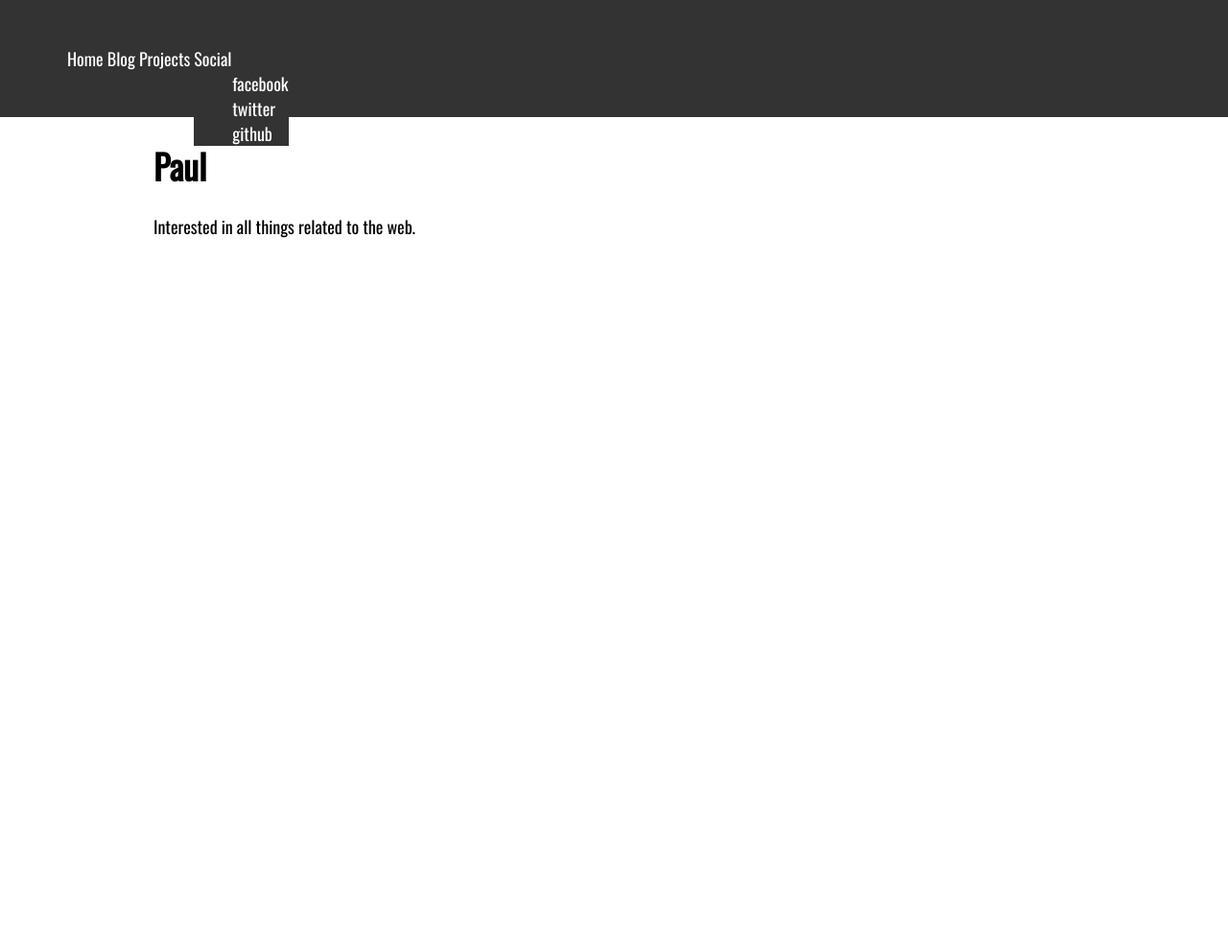
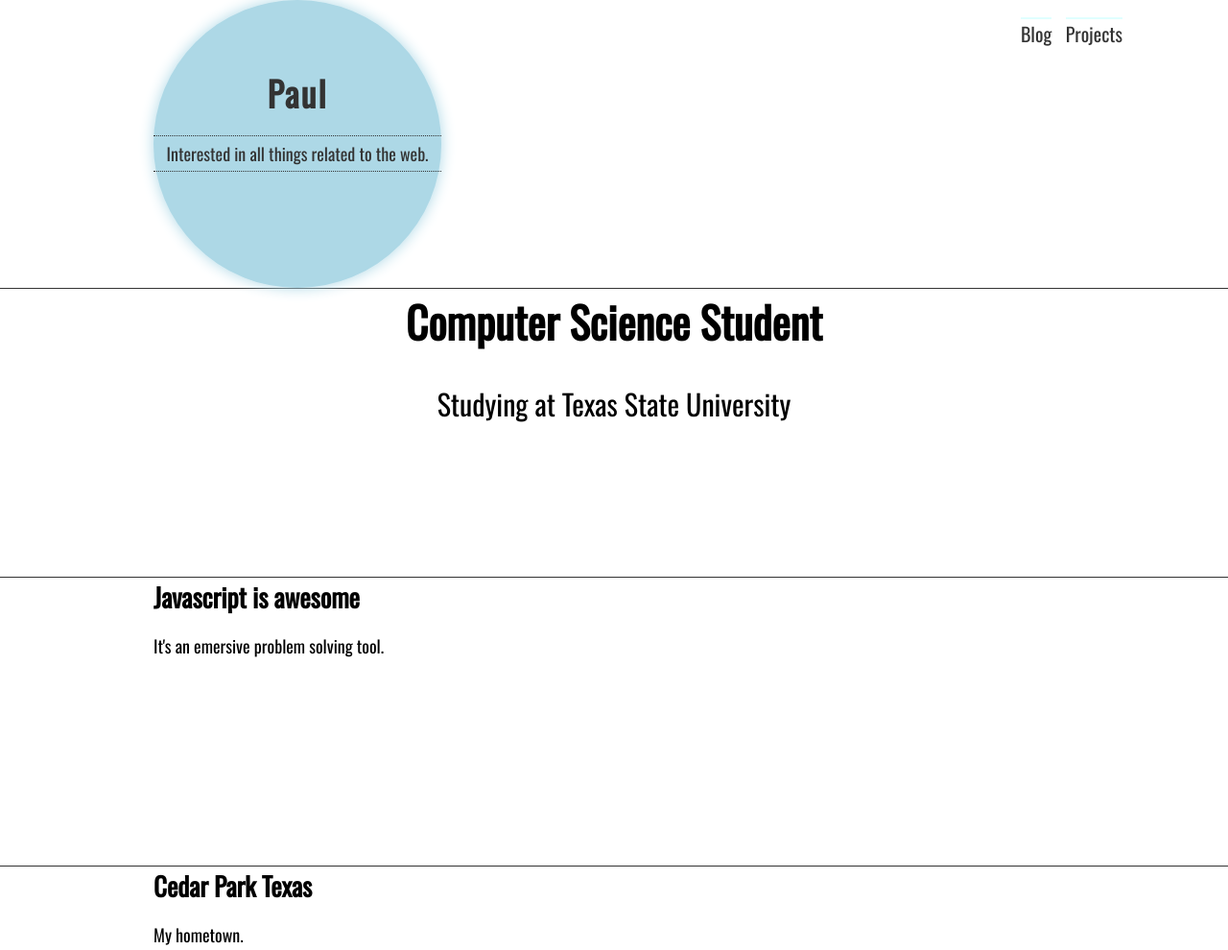
Before and after one commit to paulserraino/mysite, a plain HTML site: page views/index.html in a window 1280 px wide. Shown: the top 990 px of the page at 96% size. Before the commit the page ends 800 px from the top, so only its background shows below. Drawn offline with nearby package versions, Linux system fonts and the light colour scheme.

Commit message:
updating style and layout

```diff
--- a/css/main.css
+++ b/css/main.css
@@ -8,33 +8,141 @@ body {
 
 ul,ol { list-style: none;}
 
+section, header, footer {
+	border-bottom: 1px solid #333;
+	height: 300px;
+	margin: 0;
+}
+
+h1,h2,h3 {
+	margin: 0;
+	padding: 0;
+}
+
+section {
+	height: 300px;
+}
+
 .container {
 	width: 960px;
 	margin: 0 auto;
 }
 
-/*---------Navbar---------*/
-nav {
-	background-color: #333;
-	margin: 0;
-	padding: 30px;
+/*---------Header---------*/
+.me {
+	background-color: lightblue;
+	color: #333;
+	width: 300px;
+	height: 300px;
+	border-radius: 50%;
+	float: left;
+	box-shadow: lightblue 0 0 15px;
+
+	-webkit-transition: all 0.7s;
+	-moz-transition: all 0.7s;
+	transition: all 0.7s;
+}
+
+.me:hover {
+	background-color: royalblue;
+	height: 280px;
+	margin-top: 10px;
+}
+
+.title {
+	position: relative;
+	word-wrap: break-word;
+	text-align: center;
+	top: 70px;
+
+	-webkit-transition: all 0.7s;
+	-moz-transition: all 0.7s;
+	transition: all 0.7s;
+}
+
+.title h1 {
+	letter-spacing: 2px;
+}
+
+.title:hover {
+	-webkit-transform: rotate(20deg);
+	-moz-transform: rotate(20deg);
+	transform: rotate(20deg);
+}
+
+.title p {
+	border-top: 1px dotted #333;
+	border-bottom: 1px dotted #333;
+	padding-top: 5px;
+	padding-bottom: 5px;
+}
+
+.nav {
+	position: fixed;
+	right: 100px;
+	font-size: 20px;
+}
+
+.navbar li {
+	display: inline-block;
+	margin-right: 10px;
 }
 
 .navbar a {
-	color: #fff;
-	text-decoration: none
+	text-decoration: none;
+	color: #333;
+	border-top: 2px solid lightcyan;
+
+	-webkit-transition: all 0.4s;
+	-moz-transition: all 0.4s;
+	transition: all 0.4s;
 }
-.navbar a:hover { color: lightblue; }
 
-.navbar li {
+.navbar a:hover {
+	border-top: none;
+	border-left: 2px solid lightcyan;
+	color: #888;
+}
+
+/*-------Student---------*/
+#student-section {
+}
+#student {
+	text-align: center;
+	font-size: 30px;
+}
+
+/* box effect */
+
+
+/*-------Footer-----*/
+.footer {
+	background-color: #333;
+	height: 150px;
+}
+
+.social {
+	margin: 0 auto;
+	width: 300px;
+	border-left: 1px dotted #fff;
+	border-right: 1px dotted #fff;
+}
+
+.social a {
+	text-decoration: none;
+	color: #FFF;
+	font-size: 100px;
+}
+
+.social a:hover {
+	color: lightblue;
+}
+
+.social li {
 	display: inline-block;
 }
 
-.dropdown {
-	position: absolute;
-	background-color: #333;
+/*--------Mobile ------*/
+@media (max-width: 800px) {
+
 }
-
-.dropdown li {
-	display: block;
-}
--- a/js/main.js
+++ b/js/main.js
@@ -0,0 +1,5 @@
+(function ($){
+	$(document).ready(function (){
+
+	})
+})(jQuery)
--- a/views/index.html
+++ b/views/index.html
@@ -1,36 +1,63 @@
 <!doctype html>
 <html lang="en">
 <head>
+
 	<link rel="stylesheet" href="../css/normalize.css">
+	<link href="//netdna.bootstrapcdn.com/font-awesome/3.2.1/css/font-awesome.css" rel="stylesheet">
 	<link rel="stylesheet" href="../css/main.css">
 	<meta charset="UTF-8">
-	<title>paul serraino</title>
+	<title>Paul Serraino</title>
 </head>
 <body>
 	<header>
-		<nav>
-			<ol class="navbar">
-				<li><a href="#">Home</a></li>
-				<li><a href="#">Blog</a></li>
-				<li><a href="#">Projects</a></li>
-				<li><a href="#">Social</a>
-					<ul class="dropdown">
-						<li><a href="#">facebook</a></li>
-						<li><a href="#">twitter</a></li>
-						<li><a href="#">github</a></li>
-					</ul>
-				</li>
-			</ol>
-		</nav>
+		<div class="container">
+			<div class="me">
+				<div class="title">
+					<h1>Paul</h1>
+					<p>Interested in all things related to the web.</p>
+				</div>
+			</div>
+			<nav class="nav">
+				<ol class="navbar">
+					<li><a href="#">Blog</a></li>
+					<li><a href="#">Projects</a></li>
+				</ol>
+			</nav>
+		</div>
 	</header>
-	<div class="container">
-		<div id="about">
-			<h1>Paul</h1>
-			<p>Interested in all things related to the web.</p>
+		<div id="main-section">
+
+			<section id="student-section">
+				<div id="student" class="container">
+					<h2>Computer Science Student</h2>
+					<p>Studying at Texas State University</p>
+				</div>
+			</section>
+
+			<section>
+				<div class="container">
+					<h2>Javascript is awesome</h2>
+					<p>It's an emersive problem solving tool.</p>
+				</div>
+			</section>
+
+			<section>
+				<div class="container">
+					<h2>Cedar Park Texas</h2>
+					<p>My hometown.</p>
+				</div>
+			</section>
 		</div>
-		<!-- load blog entries -->
-		<div id="blog"></div>
-	</div>
+	<footer class="footer">
+		<div class="container">
+			<ul class="social">
+				<li><a href="https://www.facebook.com/paul.serraino" target="_blank"><i class="icon-facebook"></i></a></li>
+				<li><a href="https://twitter.com/PaulSerraino" target="_blank"><i class="icon-twitter"></i></a></li>
+				<li><a href="https://github.com/paulserraino" target="_blank"><i class="icon-github"></i></a></li>
+			</ul>
+		</div>
+	</footer>
+	<!-- google analytics goes here.. -->
 	<script src="../js/jquery.js"></script>
 	<script src="../js/main.js"></script>
 </body>
```
Also changed, not shown: views/blog/posts/CSEDU.html (added, +60 -0 lines), views/projects/htmlbook/doctype.html (+2 -0 lines), assets/images/JavaScript-logo.png (added), assets/images/angle-sm.png (added), assets/images/angle.png (added), assets/images/txStateBuilding.jpg (added), views/blog/blog.html (added), views/projects/projects.html (added).
